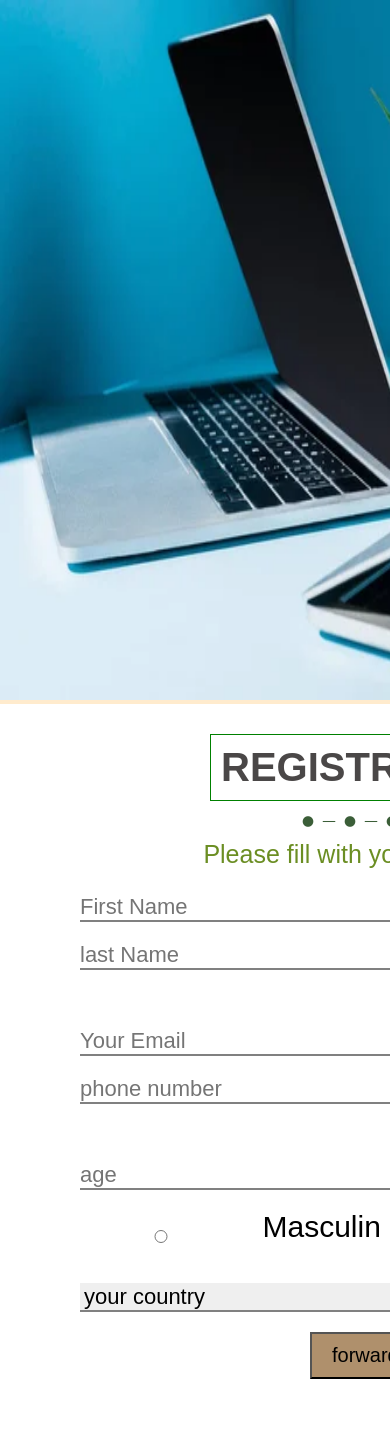
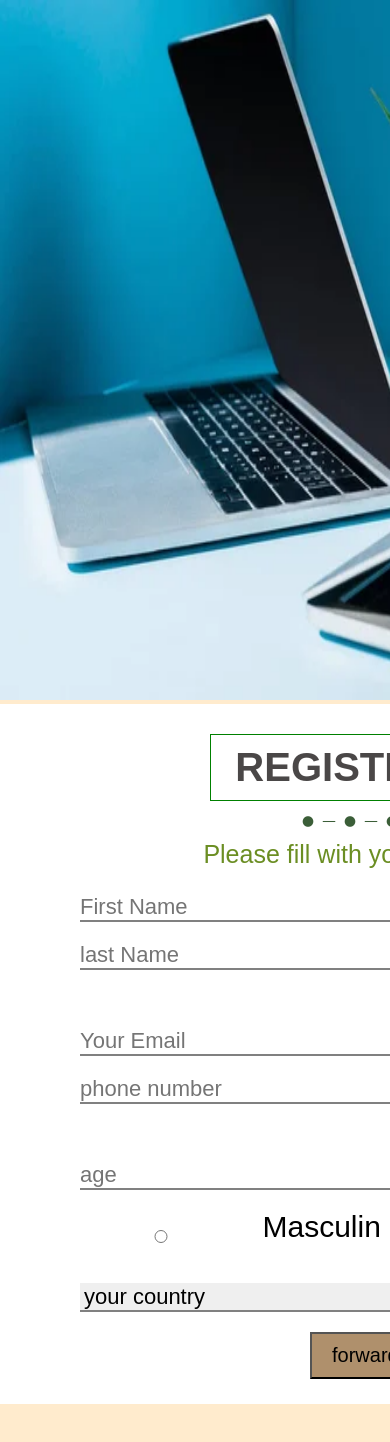
Before and after one commit to silgabienvenue/TP19-SILGA-Bienvenue, a plain HTML site: page index.html in a window 390 px wide. Shown: the top 1442 px of the page. After the commit the page ends 1404 px from the top, so only its background shows below. Drawn offline with nearby package versions, Linux system fonts and the light colour scheme.

Commit message:
responsive

```diff
--- a/style.css
+++ b/style.css
@@ -124,10 +124,14 @@ section .container .forms {
     font-size: 18px;
     background: rgb(80, 114, 65);
 }
+
 @media screen and (max-width:700px) {
     section{
         margin: 0;
         padding: 0;
+    }
+    h2{
+        width: 350px;
     }
     section .container{
         margin: 0;
@@ -137,7 +141,7 @@ section .container .forms {
     }
     section .container .formular{
         width: 700px;
-       height: 750px;
+       height: 700px;
     }
      section .container img{
     width: 700px;
```
Also changed, not shown: index.html (+0 -1 lines).
